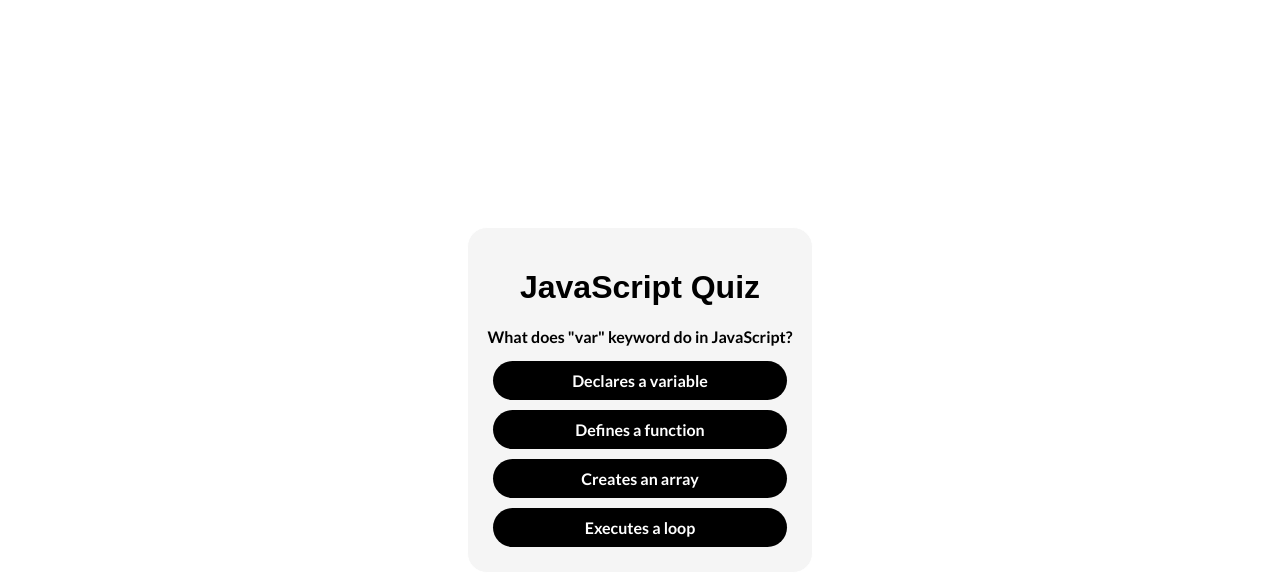
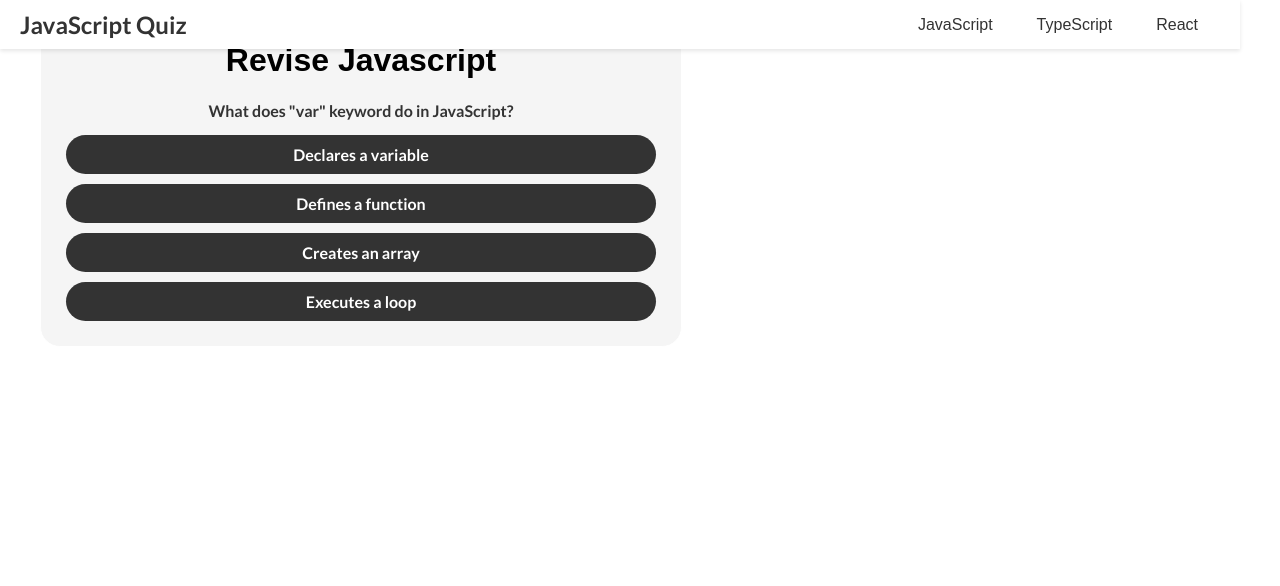
Before and after one commit to Taylor-Carr/JS-Quiz, a plain HTML site: page index.html in a window 1280 px wide. Both pictures are taken after a click on the button "Start". Drawn offline with Linux system fonts and the light colour scheme.

Commit message:
added nav

```diff
--- a/assets/css/style.css
+++ b/assets/css/style.css
@@ -3,20 +3,99 @@
 body {
     font-family: Arial, sans-serif;
     display: flex;
-    justify-content: center;
-    align-items: center;
+    flex-direction: column;
+    align-items: stretch;
     height: 100vh;
     background-color: white;
-    margin: 0;
+    margin: 0 auto;
+    max-width: 1200px;
 }
 
-/* title on card */
+/* Nav Bar */
+.navbar {
+    margin: 0 auto;
+    max-width: 1200px;
+    width: 100%;
+    display: flex;
+    justify-content: space-between;
+    align-items: center;
+    background-color: white;
+    padding: 10px 20px;
+    color: #333;
+    box-shadow: 0 2px 4px rgba(0, 0, 0, 0.1);
+    position: fixed;
+    top: 0;
+    left: 0;
+}
 
+.navbar-brand {
+    font-size: 1.5em;
+    font-family: 'Lato', sans-serif;
+    font-weight: 600;
+}
+
+.navbar-toggle {
+    display: none;
+    flex-direction: column;
+    cursor: pointer;
+}
+
+.navbar-toggle .bar {
+    width: 25px;
+    height: 3px;
+    background-color: #333;
+    margin: 4px 0;
+    transition: 0.3s;
+}
+
+.navbar-links {
+    list-style: none;
+    display: flex;
+    margin: 0;
+    padding: 0;
+}
+
+.navbar-links li {
+    margin: 0 10px;
+}
+
+.navbar-links a {
+    color: #333;
+    text-decoration: none;
+    padding: 8px 12px;
+    transition: background-color 0.3s ease;
+}
+
+.navbar-links a:hover {
+    background-color: #f0f0f0;
+    border-radius: 4px;
+}
+
+/* Responsive Styles */
+@media (max-width: 768px) {
+    .navbar-links {
+        display: none;
+        flex-direction: column;
+        width: 100%;
+        text-align: center;
+    }
+    .navbar-links.active {
+        display: flex;
+    }
+    .navbar-toggle {
+        display: flex;
+    }
+    .navbar-links li {
+        margin: 10px 0;
+    }
+}
+
+/* Title on card */
 .title {
     color: black;
- }
+}
 
-/* card */
+/* Card */
 #quiz-container {
     max-width: 600px;
     padding: 20px;
@@ -29,13 +108,13 @@
 #question {
     font-family: 'Lato', sans-serif;
     font-weight: 600;
-    color: black;
+    color: #333;
     margin-bottom: 10px;
 }
 
-/* Answer button*/
+/* Answer buttons */
 #answer-buttons {
-    font-family: 'Merriweather+Sans', sans-serif;
+    font-family: 'Merriweather Sans', sans-serif;
 }
 
 .btn-container {
@@ -46,7 +125,7 @@
 .btn {
     margin: 5px;
     padding: 10px 15px;
-    background-color: black;
+    background-color: #333;
     color: white;
     border: none;
     border-radius: 20px;
--- a/assets/js/script.js
+++ b/assets/js/script.js
@@ -3,6 +3,15 @@
 const questionContainerElement = document.getElementById('question-container');
 const questionElement = document.getElementById('question');
 const answerButtonsElement = document.getElementById('answer-buttons');
+//Nav
+const toggleButton = document.getElementById('navbar-toggle');
+const navbarLinks = document.getElementById('navbar-links');
+
+
+toggleButton.addEventListener('click', () => {
+    navbarLinks.classList.toggle('active');
+});
+
 
 let shuffledQuestions, currentQuestionIndex;
 
--- a/index.html
+++ b/index.html
@@ -10,8 +10,22 @@
     <link href="https://fonts.googleapis.com/css2?family=Roboto:wght@400;700&display=swap" rel="stylesheet">
 </head>
 <body>
+    <nav class="navbar">
+        <div class="navbar-brand">JavaScript Quiz</div>
+        <div class="navbar-toggle" id="navbar-toggle">
+            <span class="bar"></span>
+            <span class="bar"></span>
+            <span class="bar"></span>
+        </div>
+        <ul class="navbar-links" id="navbar-links">
+            <li><a href="#">JavaScript</a></li>
+            <li><a href="#">TypeScript</a></li>
+            <li><a href="#">React</a></li>
+        </ul>
+    </nav>
+    <!--Main conatiner-->
     <div id="quiz-container">
-        <h1 class="title">JavaScript Quiz</h1>
+        <h1 class="title">Revise Javascript</h1>
         <div id="question-container" class="hide">
             <div id="question">Question text</div>
             <div id="answer-buttons" class="btn-container">
```
